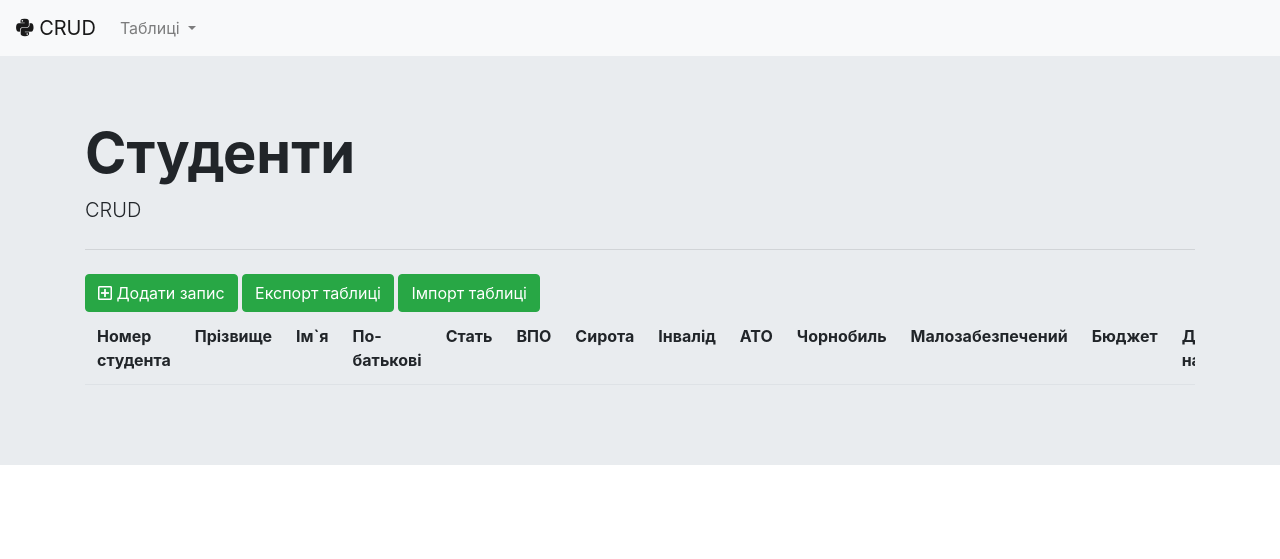
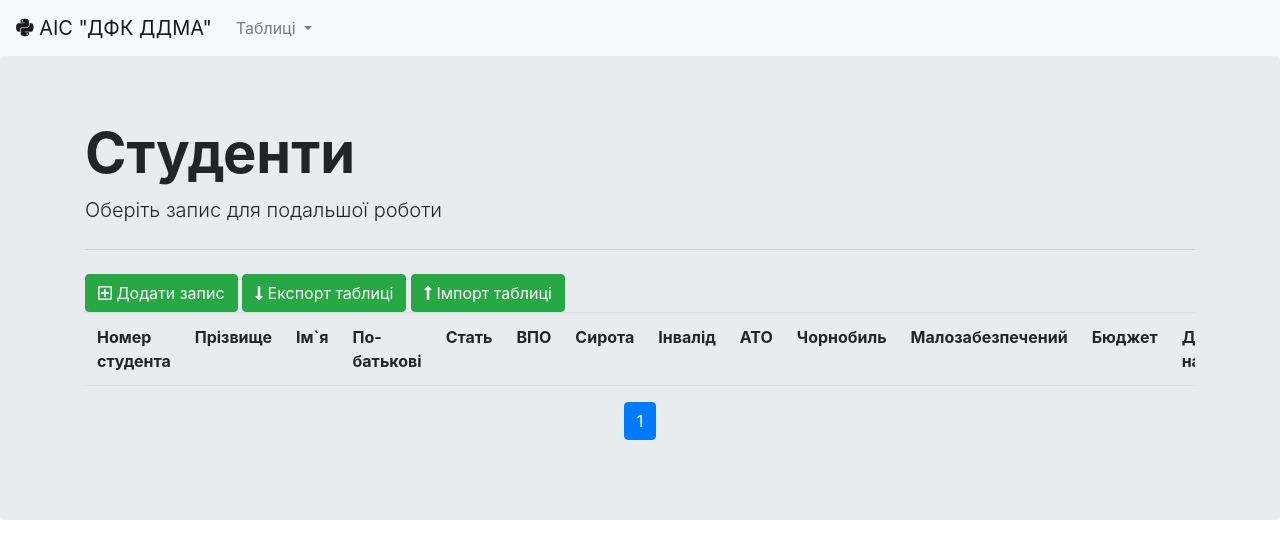
Before and after one commit to Denis-Haliuk/django-crud-th, a Django app: page /stud_list/ in a window 1280 px wide. Shown: the top 559 px of the page. Run offline with Django 3.2, Linux system fonts and the light colour scheme; data that the repository does not hold is empty; some libraries are stand-ins or nearby versions.

Commit message:
added pagination, small fixes

```diff
--- a/crud2021/register/templates/register/base.html
+++ b/crud2021/register/templates/register/base.html
@@ -3,7 +3,7 @@
 <head>
     <meta charset="UTF-8">
     <meta name="viewport" content="width=device-width, initial-scale=1.0">
-    <title>CRUD
+    <title>АІС "ДФК ДДМА"
     </title>
     <link rel="stylesheet" href="https://stackpath.bootstrapcdn.com/bootstrap/4.3.1/css/bootstrap.min.css"
     integrity="sha384-ggOyR0iXCbMQv3Xipma34MD+dH/1fQ784/j6cY/iJTQUOhcWr7x9JvoRxT2MZw1T" crossorigin="anonymous">
@@ -21,7 +21,7 @@
 
       <a class="navbar-brand" href="{% url 'main_page' %}">
         <i class="fab fa-python"></i>
-        CRUD</a>
+        АІС "ДФК ДДМА"</a>
 
         <button class="navbar-toggler" type="button" data-toggle="collapse" data-target="#navbarTogglerDemo02" aria-controls="navbarTogglerDemo02" aria-expanded="false" aria-label="Toggle navigation">
           <span class="navbar-toggler-icon"></span>
@@ -31,7 +31,7 @@
 
                         <ul class="navbar-nav mr-auto mt-2 mt-lg-0">
                           <li class="nav-item dropdown">
-                            <a class="nav-link dropdown-toggle" href="#" id="navbarDropdown" role="button" data-bs-toggle="dropdown" aria-expanded="false">
+                            <a class="nav-link  dropdown-toggle" href="#" id="navbarDropdown" role="button" data-bs-toggle="dropdown" aria-expanded="false">
                                 Таблиці
                             </a>
                             <ul class="dropdown-menu" aria-labelledby="navbarDropdown">
@@ -52,14 +52,16 @@
 
   </nav>
 
-          <div class="jumbotron jumbotron-fluid ">
-            <div class="container">
+          <div class="jumbotron  ">
+            <div class="container ">
 
                 <h1 class="display-4 font-weight-bold ">{% block name %}{% endblock name %}</h1>
-                <p class="lead">CRUD</p>
+                <p class="lead">Оберіть запис для подальшої роботи</p>
                 <hr class="my-4">
+
                   {% block content %}
                   {% endblock content %}
+
               </div>
             </div>
           </div>
--- a/crud2021/register/templates/register/modal.html
+++ b/crud2021/register/templates/register/modal.html
@@ -21,7 +21,7 @@
             </form>
               </div>
               <div class="modal-footer">
-                <button type="button" class="btn btn-primary" data-dismiss="modal"><i class="fas fa-check"></i> Закрити</button>
+                <button type="button" class="btn btn-primary" data-dismiss="modal"><i class="fas fa-sign-out-alt"></i> Назад</button>
               </div>
     </div>
   </div>
--- /dev/null
+++ b/crud2021/register/templates/register/pagination.html
@@ -0,0 +1,31 @@
+<nav aria-label="...">
+    <ul class="pagination justify-content-center">
+        {% if page.has_previous %}
+        <li class="page-item ">
+            <a class="page-link" href="?page=1" >На початок</a>
+          </li>
+           <li class="page-item ">
+        <a class="page-link" href="?page={{ page.previous_page_number }}" >&laquo;</a>
+      </li>
+          <li class="page-item">
+            <a class="page-link" href="?page={{ page.previous_page_number }}">{{ page.previous_page_number }}</a>
+          </li>
+
+      {% endif %}
+
+      <li class="page-item active" aria-current="page">
+        <a class="page-link" href="#">{{ page.number }}  <span class="sr-only">(current)</span></a>
+      </li>
+      {% if page.has_next %}
+      <li class="page-item">
+        <a class="page-link" href="?page={{ page.next_page_number }}">{{ page.next_page_number }}</a>
+      </li>
+      <li class="page-item">
+        <a class="page-link" href="?page={{ page.next_page_number }}">&raquo;</a>
+      </li>
+      <li class="page-item">
+        <a class="page-link" href="?page={{ page.paginator.num_pages }}">У кінець</a>
+      </li>
+      {% endif %}
+    </ul>
+  </nav>
--- a/crud2021/register/templates/register/stud/stud_list.html
+++ b/crud2021/register/templates/register/stud/stud_list.html
@@ -5,12 +5,13 @@
 {% endblock name %}
 
 {% block content %}
+<a class="btn btn-success" href="{% url 'stud_form' %}" ><i class="far fa-plus-square"></i> Додати запис</a>
+<a class="btn btn-success" href="{% url 'stud_csv' %}" ><i class="fas fa-long-arrow-alt-down"></i> Експорт таблиці</a>
+<a name = "write_stud" class="btn btn-success" href="#" data-toggle="modal" data-target="#uploadModal"><i class="fas fa-long-arrow-alt-up"></i> Імпорт таблиці</a>
+  {% include "register/modal.html" %}
 <div class="overflow-auto">
-<a class="btn btn-success" href="{% url 'stud_form' %}" ><i class="far fa-plus-square"></i> Додати запис</a>
-<a class="btn btn-success" href="{% url 'stud_csv' %}" > Експорт таблиці</a>
-<a name = "write_stud" class="btn btn-success" href="#" data-toggle="modal" data-target="#uploadModal"> Імпорт таблиці</a>
-  {% include "register/modal.html" %}
-<table class="table table-borderless">
+
+<table class="table ">
     <thead class="border-bottom font-weight-bold">
         <tr>
             <td>Номер студента</td>
@@ -71,9 +72,44 @@
                 </form>
             </td>
         </tr>
+        {% endfor %}
 
-        {% endfor %}
+
     </tbody>
+
 </table>
+<!--
+<div class="pagination">
+    <span class="step-links">
+        {% if stud_list.has_previous %}
+        <ul class="pagination">
+            <li class="page-item">
+        <a class="page-link" aria-label="first" href="?page=1">&laquo; first</a>
+            </li>
+            <li class="page-item">
+            <a class="page-link" href= "?page={{ stud_list.previous_page_number }}" aria-label="Previous">
+                <span aria-hidden="true"> Previous</span>
+              </a></li>
+
+        {% endif %}
+
+        <span class="current">
+            Page {{ stud_list.number }} of {{ stud_list.paginator.num_pages }}.
+        </span>
+
+        {% if stud_list.has_next %}
+        <li class="page-item"><a class="page-link" href="?page={{ stud_list.next_page_number }}">next</a></li>
+            <li class="page-item"><a class="page-link" href="?page={{ stud_list.paginator.num_pages }}">last &raquo;</a></li>
+        {% endif %}
+        </ul>
+    </span>
 </div>
+-->
+
+
+
+
+
+</div>
+{% include "../pagination.html" with page=stud_list %}
 {% endblock content %}
--- a/crud2021/register/views.py
+++ b/crud2021/register/views.py
@@ -1,6 +1,6 @@
 from django.shortcuts import render, redirect
 from .forms import StudForm, PrepodForm, SpecForm, GroupsForm, PredmetyForm, ItogForm
-
+from django.core.paginator import Paginator, EmptyPage, PageNotAnInteger
 from .models import Spisok_stud, Prepod, Specialnost, Groups, Predmety, Itog
 import csv, io
 from django.http import HttpResponse
@@ -14,8 +14,18 @@ def main_page(request):
 
 
 def stud_list(request):
-    context = {'stud_list':Spisok_stud.objects.all()}
-    return render(request, "register/stud/stud_list.html", context)
+    #context = {'stud_list':Spisok_stud.objects.all()}
+    #return render(request, "register/stud/stud_list.html", context)
+
+    object_list = Spisok_stud.objects.all()
+    paginator = Paginator(object_list, 4)
+    page = request.GET.get('page')
+
+    page_number = request.GET.get('page')
+    page_obj = paginator.get_page(page_number)
+    return render(request, "register/stud/stud_list.html", {'stud_list': page_obj})
+
+
 
 def stud_form(request, id=0):
     if request.method == "GET":
@@ -48,8 +58,18 @@ def stud_delete(request,id):
 
 
 def prepod_list(request):
-    context = {'prepod_list':Prepod.objects.all()}
-    return render(request, "register/prepod/prepod_list.html", context)
+    #context = {'prepod_list':Prepod.objects.all()}
+    #return render(request, "register/prepod/prepod_list.html", context)
+
+    object_list = Prepod.objects.all()
+    paginator = Paginator(object_list, 4)
+    page = request.GET.get('page')
+
+    page_number = request.GET.get('page')
+    page_obj = paginator.get_page(page_number)
+    return render(request, "register/prepod/prepod_list.html", {'prepod_list': page_obj})
+
+
 
 def prepod_form(request,id=0):
     if request.method == "GET":
@@ -79,8 +99,16 @@ def prepod_delete(request,id):
 
 
 def spec_list(request):
-    context = {'spec_list':Specialnost.objects.all()}
-    return render(request, "register/specialnost/spec_list.html", context)
+    #context = {'spec_list':Specialnost.objects.all()}
+    #return render(request, "register/specialnost/spec_list.html", context)
+
+    object_list = Specialnost.objects.all()
+    paginator = Paginator(object_list, 4)
+    page = request.GET.get('page')
+
+    page_number = request.GET.get('page')
+    page_obj = paginator.get_page(page_number)
+    return render(request, "register/specialnost/spec_list.html", {'spec_list': page_obj})
 
 def spec_form(request,id=0):
     if request.method == "GET":
@@ -108,8 +136,16 @@ def spec_delete(request,id):
 
 
 def groups_list(request):
-    context = {'groups_list':Groups.objects.all()}
-    return render(request, "register/groups/groups_list.html", context)
+   # context = {'groups_list':Groups.objects.all()}
+    #return render(request, "register/groups/groups_list.html", context)
+
+    object_list = Groups.objects.all()
+    paginator = Paginator(object_list, 4)
+    page = request.GET.get('page')
+
+    page_number = request.GET.get('page')
+    page_obj = paginator.get_page(page_number)
+    return render(request, "register/groups/groups_list.html", {'groups_list': page_obj})
 
 def groups_form(request,id=0):
     if request.method == "GET":
@@ -136,8 +172,16 @@ def groups_delete(request,id):
     return redirect('/groups_list')
 
 def predmety_list(request):
-    context = {'predmety_list':Predmety.objects.all()}
-    return render(request, "register/predmety/predmety_list.html", context)
+    #context = {'predmety_list':Predmety.objects.all()}
+    #return render(request, "register/predmety/predmety_list.html", context)
+
+    object_list = Predmety.objects.all()
+    paginator = Paginator(object_list, 4)
+    page = request.GET.get('page')
+
+    page_number = request.GET.get('page')
+    page_obj = paginator.get_page(page_number)
+    return render(request, "register/predmety/predmety_list.html", {'predmety_list': page_obj})
 
 def predmety_form(request,id=0):
     if request.method == "GET":
@@ -164,8 +208,16 @@ def predmety_delete(request,id):
 
 
 def itog_list(request):
-    context = {'itog_list':Itog.objects.all()}
-    return render(request, "register/itog/itog_list.html", context)
+    #context = {'itog_list':Itog.objects.all()}
+    #return render(request, "register/itog/itog_list.html", context)
+
+    object_list = Itog.objects.all()
+    paginator = Paginator(object_list, 4)
+    page = request.GET.get('page')
+
+    page_number = request.GET.get('page')
+    page_obj = paginator.get_page(page_number)
+    return render(request, "register/itog/itog_list.html", {'itog_list': page_obj})
 
 def itog_form(request,id=0):
     if request.method == "GET":
```
Also changed, not shown: crud2021/register/templates/register/groups/groups_list.html (+6 -5 lines), crud2021/register/templates/register/itog/itog_list.html (+6 -5 lines), crud2021/register/templates/register/main_page.html (+8 -8 lines), crud2021/register/templates/register/predmety/predmety_list.html (+6 -5 lines), crud2021/register/templates/register/prepod/prepod_list.html (+6 -5 lines), crud2021/register/templates/register/specialnost/spec_list.html (+6 -5 lines), crud2021/register/migrations/0001_initial.py.
